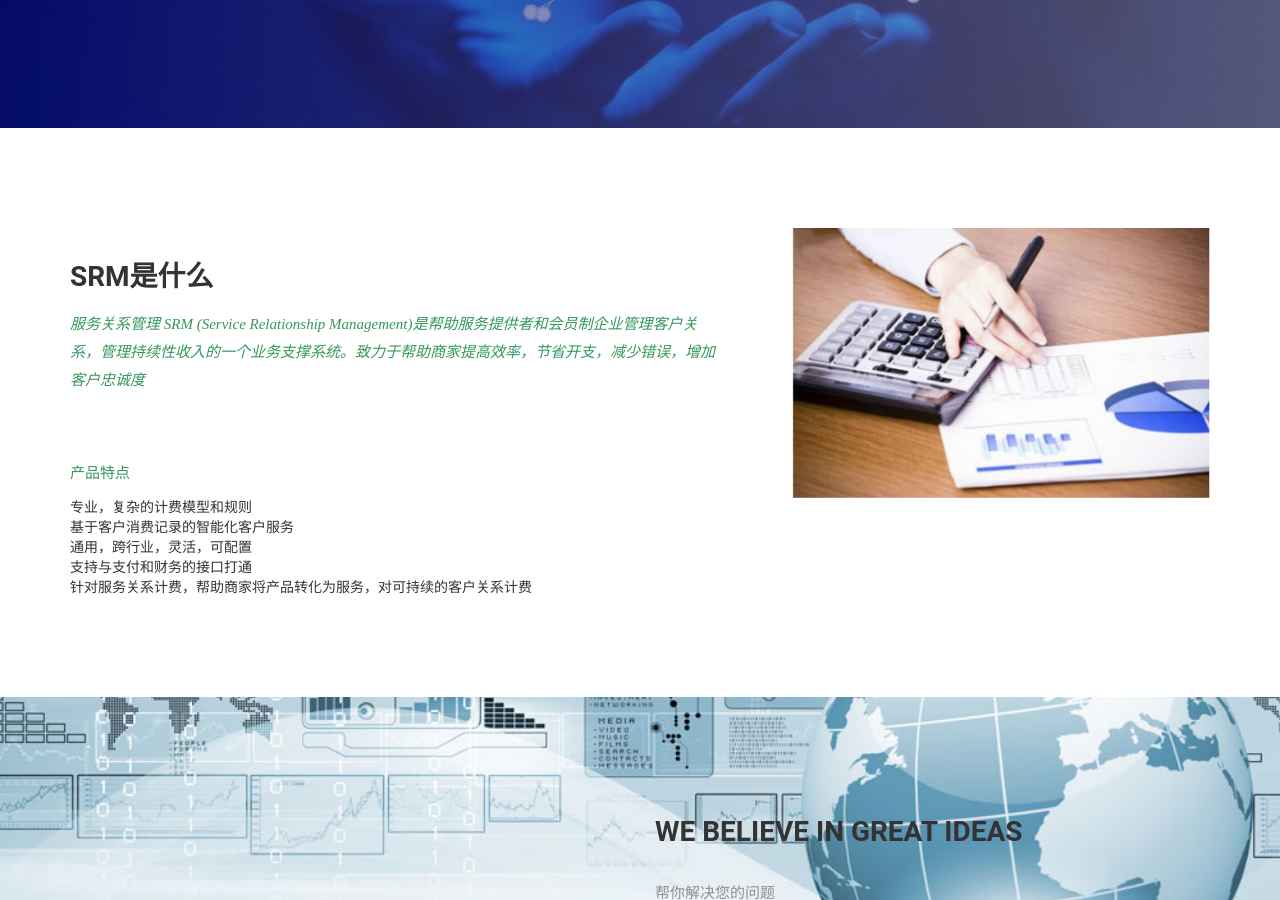
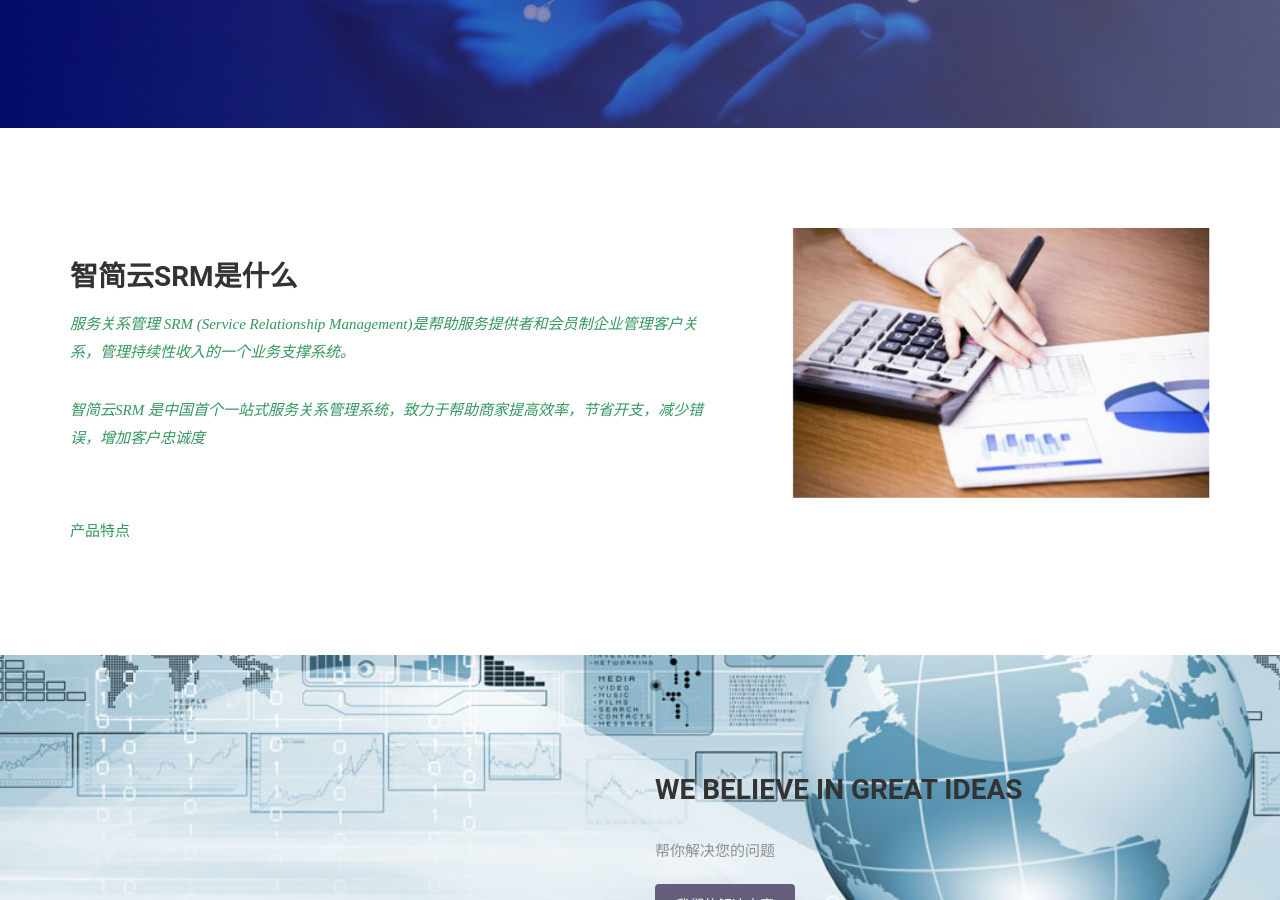
Before and after one commit to dreampivot/slipscloud.github.io, a Jekyll site: the page built from index.html, in a window 1280 px wide and 900 px high, scrolled down 630 px. Built offline with Jekyll 4.4.1, drawn with Linux system fonts in a browser that asks for light colours; some web fonts are replaced.

Commit message:
Update index.html

```diff
--- a/index.html
+++ b/index.html
@@ -1,6 +1,6 @@
 ---
 layout: page
-title: 智简云.com
+title: 智简云SRM-服务关系管理
 permalink: /
 ---
 
@@ -25,10 +25,13 @@ permalink: /
       <div class="col-md-7 col-sm-12">
         <div class="block">
           <div class="section-title">
-            <h2>SRM是什么</h2>
-            <p>服务关系管理 SRM (Service Relationship Management)是帮助服务提供者和会员制企业管理客户关系，管理持续性收入的一个业务支撑系统。致力于帮助商家提高效率，节省开支，减少错误，增加客户忠诚度</p>
+            <h2>智简云SRM是什么</h2>
+            <p>服务关系管理 SRM (Service Relationship Management)是帮助服务提供者和会员制企业管理客户关系，管理持续性收入的一个业务支撑系统。</p>
+             <p>智简云SRM 是中国首个一站式服务关系管理系统，致力于帮助商家提高效率，节省开支，减少错误，增加客户忠诚度</p>
+
           </div>
           <h2><p>产品特点</p></h2>
+           <!--
           <ul>
 
             <li>专业，复杂的计费模型和规则</li>
@@ -38,7 +41,7 @@ permalink: /
             <li>针对服务关系计费，帮助商家将产品转化为服务，对可持续的客户关系计费</li>
 
           </ul>
-
+-->
         </div>
       </div><!-- .col-md-7 close -->
       <div class="col-md-5 col-sm-12">
```
